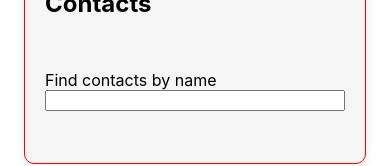
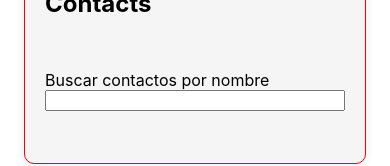
Before and after one commit to gamp300/goit-react-hw-02-phonebook, a React (Create React App) app: page / in a window 390 px wide. Shown: the part 378-544 px from the top of the page. Built offline with nearby package versions, Linux system fonts and the light colour scheme.

Commit message:
React 02-PhoneBook Seven (Class)

```diff
--- a/src/components/Filter.js
+++ b/src/components/Filter.js
@@ -1,15 +1,22 @@
-import React from 'react';
+import React, { Component } from 'react';
 import { Contacts } from './Filter.styled';
 
-const Filter = ({ filter, handleFilterChange }) => {
+class Filter extends Component {
+  render() {
+    const { filter, handleFilterChange } = this.props;
     return (
       <div>
         <Contacts>
-        Find contacts by name
-        <input type="text" value={filter || ''} onChange={handleFilterChange} />
+          Buscar contactos por nombre
+          <input
+            type="text"
+            value={filter || ''}
+            onChange={handleFilterChange}
+          />
         </Contacts>
       </div>
     );
-};
+  }
+}
 
 export default Filter;
```
Also changed, not shown: src/components/ContactForm.js (+7 -3 lines), src/components/ContactList.js (+8 -2 lines). Lines whose indentation alone changed are shown as unchanged.
